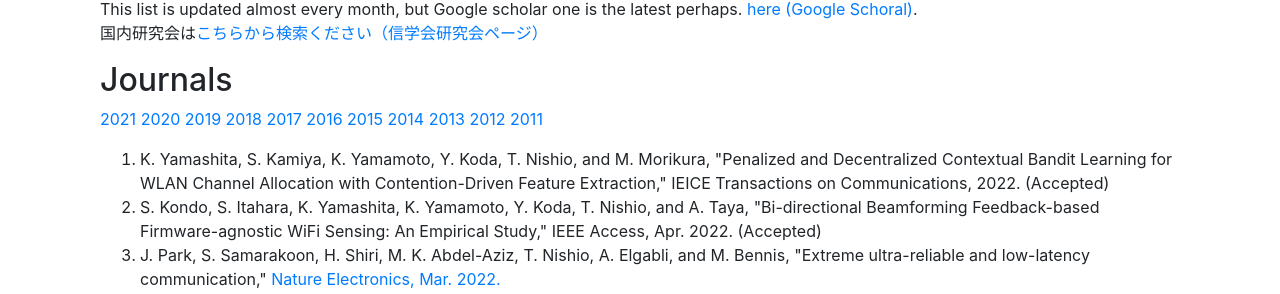
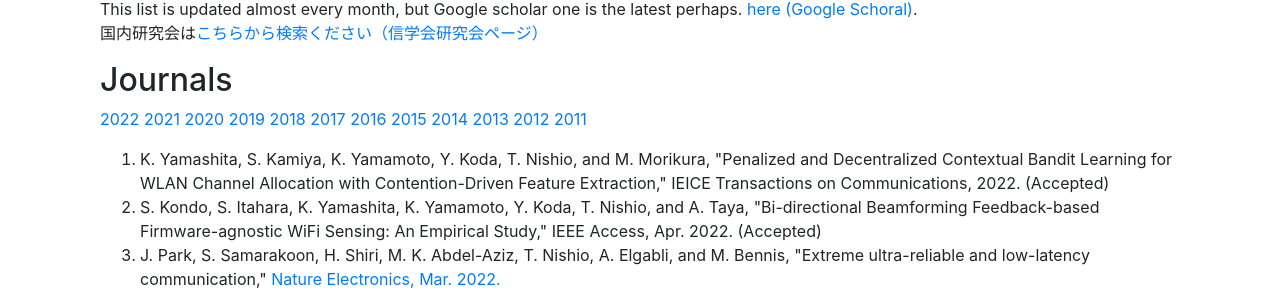
Before and after one commit to nishio-laboratory/nishio-laboratory.github.io, a Jekyll site: the page built from _pages/publications.md, in a window 1280 px wide and 900 px high. Shown: the part 145-439 px from the top of the window. Built offline with Jekyll 4.4.1, drawn with Linux system fonts in a browser that asks for light colours; nearby versions of some CDN libraries.

Commit message:
miner rev

```diff
--- a/_pages/publications.md
+++ b/_pages/publications.md
@@ -4,6 +4,8 @@ layout: publications
 excerpt: "Nishio Lab -- Publications."
 permalink: /publications/
 ---
+
+{% assign current_year = 2022 %}
 
 # Publications
 <p>
@@ -14,7 +16,7 @@ This list is updated almost every month, but Google scholar one is the latest pe
 
 ## Journals
 <p>
-{% for year in (2011..2021) reversed %}
+{% for year in (2011..current_year) reversed %}
 <a href="#J{{year}}">{{ year }}</a>
 {% endfor %}
 </p>
@@ -42,7 +44,7 @@ This list is updated almost every month, but Google scholar one is the latest pe
 ## Letters
 
 <p>
-{% for year in (2011..2021) reversed %}
+{% for year in (2011..current_year) reversed %}
 <a href="#L{{year}}">{{ year }}</a>
 {% endfor %}
 </p>
@@ -70,7 +72,7 @@ This list is updated almost every month, but Google scholar one is the latest pe
 ## International Conferences (refereed)
 
 <p>
-{% for year in (2011..2021) reversed %}
+{% for year in (2011..current_year) reversed %}
 <a href="#C{{year}}">{{ year }}</a>
 {% endfor %}
 </p>
```
